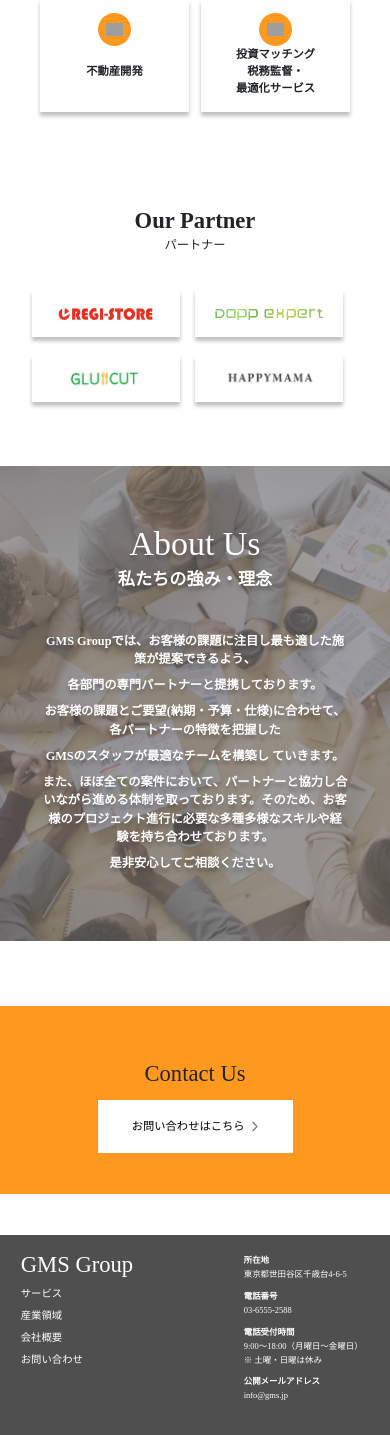
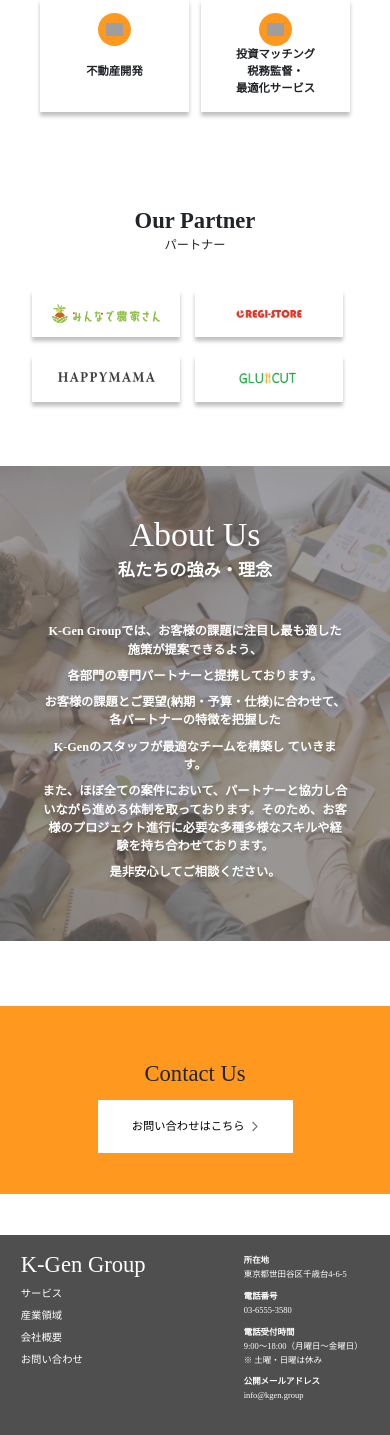
Before and after one commit to hyungtaecf/gms_group, a Django app: page / in a window 390 px wide. Shown: the part 1938-3373 px from the top of the page. Run offline with Django 3.2, Linux system fonts and the light colour scheme; some libraries are stand-ins or nearby versions; some web fonts are replaced; grey boxes are pictures that could not be loaded.

Commit message:
Final Version (K-Gen)

```diff
--- a/gms_group/forms.py
+++ b/gms_group/forms.py
@@ -21,7 +21,7 @@
         send_mail(
             "New Q&A form email",
             content,
-            "GMS Group",
-            ['info@gms.jp'],
+            "K-Gen Group",
+            ['info@kgen.group'],
             fail_silently=False,
         )
--- a/static/css/_header.scss
+++ b/static/css/_header.scss
@@ -79,6 +79,20 @@
                     margin: 0 1.25vw;
                 }
             }
+            .hide_with_placeholder {
+                color: transparent!important;
+                cursor: default;
+                user-select: none;
+                -moz-user-select: none;
+                -khtml-user-select: none;
+                -webkit-user-select: none;
+                -o-user-select: none;
+                text-shadow: none!important;
+                a {
+                    cursor: default;
+                    color: transparent!important;
+                }
+            }
         }
     }
     @media #{$query_tablet} {
--- a/static/css/index.css
+++ b/static/css/index.css
@@ -560,7 +560,7 @@
 }
 
 #partner .ourpartner_cards .partner_card:nth-child(1) img {
-  height: 3vw;
+  height: 2.5vw;
 }
 
 #partner .ourpartner_cards .partner_card:nth-child(2) img {
@@ -601,7 +601,7 @@
             order: 2;
   }
   #partner .ourpartner_cards .partner_card:nth-child(1) img {
-    height: 6.522vw;
+    height: 5vw;
   }
   #partner .ourpartner_cards .partner_card:nth-child(2) {
     -webkit-box-ordinal-group: 2;
--- a/static/css/index.scss
+++ b/static/css/index.scss
@@ -330,7 +330,8 @@
             width: 16.5vw;
             margin-right: 1.5vw;
             &:nth-child(1) img {
-                height: 3vw;
+                // height: 3vw;
+                height: 2.5vw;
             }
             &:nth-child(2) img {
                 height: 3.438vw;
@@ -358,7 +359,8 @@
                 &:nth-child(1) {
                     order: 2;
                     img {
-                        height: 6.522vw;
+                        // height: 6.522vw;
+                        height: 5vw;
                     }
                 }
                 &:nth-child(2) {
--- a/static/css/master.css
+++ b/static/css/master.css
@@ -330,6 +330,23 @@
   margin: 0 1.25vw;
 }
 
+header .navbar .navbar-nav .hide_with_placeholder {
+  color: transparent !important;
+  cursor: default;
+  -ms-user-select: none;
+      user-select: none;
+  -moz-user-select: none;
+  -khtml-user-select: none;
+  -webkit-user-select: none;
+  -o-user-select: none;
+  text-shadow: none !important;
+}
+
+header .navbar .navbar-nav .hide_with_placeholder a {
+  cursor: default;
+  color: transparent !important;
+}
+
 @media (max-width: 767.98px) {
   header {
     min-height: 21.3vw;
--- a/templates/base.html
+++ b/templates/base.html
@@ -4,7 +4,7 @@
 <head>
     <meta charset="UTF-8">
     <meta name="viewport" content="width=device-width, initial-scale=1.0">
-    <title>{% block title %}{% endblock %} - GMS Group</title>
+    <title>{% block title %}{% endblock %} - K-Gen Group</title>
     <link rel="stylesheet" href="https://stackpath.bootstrapcdn.com/bootstrap/4.3.1/css/bootstrap.min.css" integrity="sha384-ggOyR0iXCbMQv3Xipma34MD+dH/1fQ784/j6cY/iJTQUOhcWr7x9JvoRxT2MZw1T" crossorigin="anonymous">
     <link rel="stylesheet" href="{% static '/css/master.css' %}"> {% block styles %}{% endblock %}
 </head>
@@ -12,12 +12,12 @@
 <body>
     <header>
         <nav class="navbar navbar-expand-md navbar-dark fixed-top">
-            <div class="search">
+            <div class="search invisible">
                 <img src="{% static 'img/search.svg' %}" alt="">
             </div>
             <a class="logo" href="{% url 'home' %}">
-                <div class="acronym">GMS Group</div>
-                <div class="full_name">Global Management Support</div>
+                <div class="acronym">K-Gen Group</div>
+                <div class="full_name d-none">Global Management Support</div>
             </a>
             <a class="navbar_toggler" data-toggle="collapse" data-target="#navbarNav" aria-controls="navbarNav" aria-expanded="false" aria-label="Toggle navigation">
                 <img src="{% static 'img/dehaze.svg' %}" alt="Menu">
@@ -48,7 +48,7 @@
                             <div class="japanese">お問い合わせ</div>
                         </a>
                     </li>
-                    <li class="language">
+                    <li class="language hide_with_placeholder">
                         <div class="language_item en">
                             <a href="">EN</a>
                         </div>
@@ -67,7 +67,7 @@
     <footer>
         <div class="footer_col_left">
             <a href="{% url 'home' %}">
-                <div class="brand_name">GMS Group</div>
+                <div class="brand_name">K-Gen Group</div>
             </a>
             <a href="{% url 'service' %}">
                 <div class="footer_left_item">サービス</div>
@@ -87,13 +87,13 @@
                 <strong>所在地</strong><br>東京都世田谷区千歳台4-6-5
             </div>
             <div class="footer_right_item">
-                <strong>電話番号</strong><br>03-6555-2588
+                <strong>電話番号</strong><br>03-6555-3580
             </div>
             <div class="footer_right_item">
                 <strong>電話受付時間</strong><br>9:00〜18:00（月曜日〜金曜日）<br>※ 土曜・日曜は休み
             </div>
             <div class="footer_right_item">
-                <strong>公開メールアドレス</strong><br>info@gms.jp<br>
+                <strong>公開メールアドレス</strong><br>info@kgen.group<br>
             </div>
         </div>
     </footer>
--- a/templates/contact_us.html
+++ b/templates/contact_us.html
@@ -2,7 +2,7 @@
 <link rel="stylesheet" href="{% static 'css/contact_us.css' %}"> {% endblock %} {% block content %} {% include "_cover_section.html" with japanese_title='お問い合わせ' english_title='Contact Us' cover_img='img/contact_us_cover.png' cover_img_mobile='img/contact_us_cover_mobile.png' %}
 <article>
     <p><strong>ご関心頂き、誠にありがとうございます。</strong><br>下記フォーマットにご記入いただき、内容をご確認のうえ、<br>「メッセージを送る」ボタンを押して送信してください。</p>
-    <p><strong>メール： info@gms.jp<br>電話：03-6555-2588（月曜〜金曜日 9:00~18:00）</strong></p>
+    <p><strong>メール： info@kgen.group<br>電話：03-6555-3580（月曜〜金曜日 9:00~18:00）</strong></p>
 </article>
 <form method="POST">
     {% csrf_token %}
@@ -10,7 +10,7 @@
         <input name="name" type="text" value="{{ name }}" placeholder="山田太郎">
     </div>
     <div class="form_group"><label for="email">Eメール</label>
-        <input name="email" type="text" value="{{ email }}" placeholder="gms@example.com">
+        <input name="email" type="text" value="{{ email }}" placeholder="kgen@example.com">
     </div>
     <div class="form_group"><label for="phone">電話番号</label>
         <input name="phone" type="text" value="{{ phone }}" placeholder="0123456789">
--- a/templates/index.html
+++ b/templates/index.html
@@ -155,10 +155,10 @@
     <div class="section_title">Our Partner</div>
     <div class="body_text">パートナー</div>
     <div class="ourpartner_cards">
-        <div class="partner_card card_shadow"><img src="{%static 'img/partner1.png'%}" alt=""></div>
-        <div class="partner_card card_shadow"><img src="{%static 'img/partner2.png'%}" alt=""></div>
-        <div class="partner_card card_shadow"><img src="{%static 'img/partner3.png'%}" alt=""></div>
-        <div class="partner_card card_shadow"><img src="{%static 'img/partner4.png'%}" alt=""></div>
+        <a href="https://minnadenoukasan.com/"><div class="partner_card card_shadow"><img src="{%static 'img/new_partner.jpeg'%}" alt=""></div></a>
+        <a href="https://www.regi.store/"><div class="partner_card card_shadow"><img src="{%static 'img/partner2.png'%}" alt=""></div></a>
+        <a href="https://happymama.jp/"><div class="partner_card card_shadow"><img src="{%static 'img/partner3.png'%}" alt=""></div></a>
+        <a href="http://www.drsfood.com/"><div class="partner_card card_shadow"><img src="{%static 'img/partner4.png'%}" alt=""></div></a>
     </div>
 </section>
 <!-- !Our Partner -->
@@ -171,15 +171,15 @@
         <div class="body_text">
             <p class="sub_title">私たちの強み・理念</p>
             <p class="desktop">
-                GMS Groupでは、お客様の課題に注目し最も適した施策が提案できるよう、<br> 各部門の専門パートナーと提携しております。
-                <br> お客様の課題とご要望(納期・予算・仕様)に合わせて、各パートナーの特徴を把握したGMSのスタッフが最適な
+                K-Gen Groupでは、お客様の課題に注目し最も適した施策が提案できるよう、<br> 各部門の専門パートナーと提携しております。
+                <br> お客様の課題とご要望(納期・予算・仕様)に合わせて、各パートナーの特徴を把握したK-Genのスタッフが最適な
                 <br> チームを構築し ていきます。また、ほぼ全ての案件において、外部のパートナーと協力し合いながら進める体制を<br> 取っております。そのため、お客様のプロジェクト進行に必要な多種多様なスキルや経験を持ち合わせております。
                 <br> 是非安心してご相談ください。
             </p>
-            <p class="mobile">GMS Groupでは、お客様の課題に注目し最も適した施策が提案できるよう、</p>
+            <p class="mobile">K-Gen Groupでは、お客様の課題に注目し最も適した施策が提案できるよう、</p>
             <p class="mobile">各部門の専門パートナーと提携しております。</p>
             <p class="mobile">お客様の課題とご要望(納期・予算・仕様)に合わせて、各パートナーの特徴を把握した</p>
-            <p class="mobile">GMSのスタッフが最適なチームを構築し ていきます。</p>
+            <p class="mobile">K-Genのスタッフが最適なチームを構築し ていきます。</p>
             <p class="mobile">また、ほぼ全ての案件において、パートナーと協力し合いながら進める体制を取っております。そのため、お客様のプロジェクト進行に必要な多種多様なスキルや経験を持ち合わせております。 </p>
             <p class="mobile">是非安心してご相談ください。</p>
         </div>
--- a/templates/service.html
+++ b/templates/service.html
@@ -114,7 +114,7 @@
             <img class="mobile" src="{% static 'img/investment_mobile.png'%}" alt="">
         </div>
         <div class="section_title2">投資マッチング</div>
-        <p>お客様が事業拡大のため必要としている資金を投資してくれる投資家とお引き合わせするサービスを提供しています。GMS Groupの強みは、 世界中にネットワークがあることです。投資を必要としている企業が多い中、それを支援したいと言ってくれる投資家と出会うのは容易いことではありません。多くの時間、労働とネットワークを要します。特に大きな可能性を秘めている個人投資家は探してもそう簡単に出会えるものではありません。そんな創造力と行動力のある起業家と、そのビジョンに共感する投資家が、大きなビジネスチャンスを逃さないように最適な出会いをサポートしています。</p>
+        <p>お客様が事業拡大のため必要としている資金を投資してくれる投資家とお引き合わせするサービスを提供しています。K-Gen Groupの強みは、 世界中にネットワークがあることです。投資を必要としている企業が多い中、それを支援したいと言ってくれる投資家と出会うのは容易いことではありません。多くの時間、労働とネットワークを要します。特に大きな可能性を秘めている個人投資家は探してもそう簡単に出会えるものではありません。そんな創造力と行動力のある起業家と、そのビジョンに共感する投資家が、大きなビジネスチャンスを逃さないように最適な出会いをサポートしています。</p>
         <p>
             <ul>
                 <strong>提供しているサービス内容</strong>
```
Also changed, not shown: templates/about_us.html (+6 -6 lines), static/img/new_partner.jpeg (added), 2 other files.
